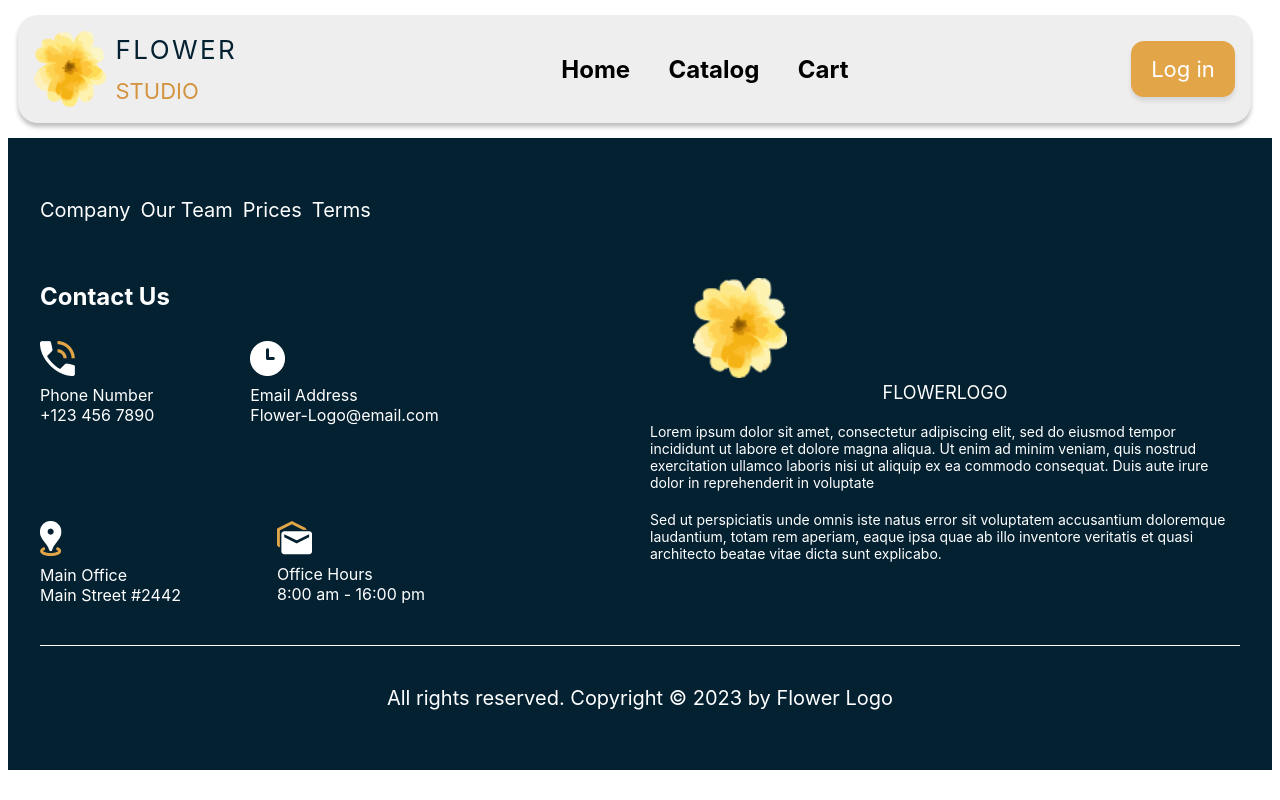
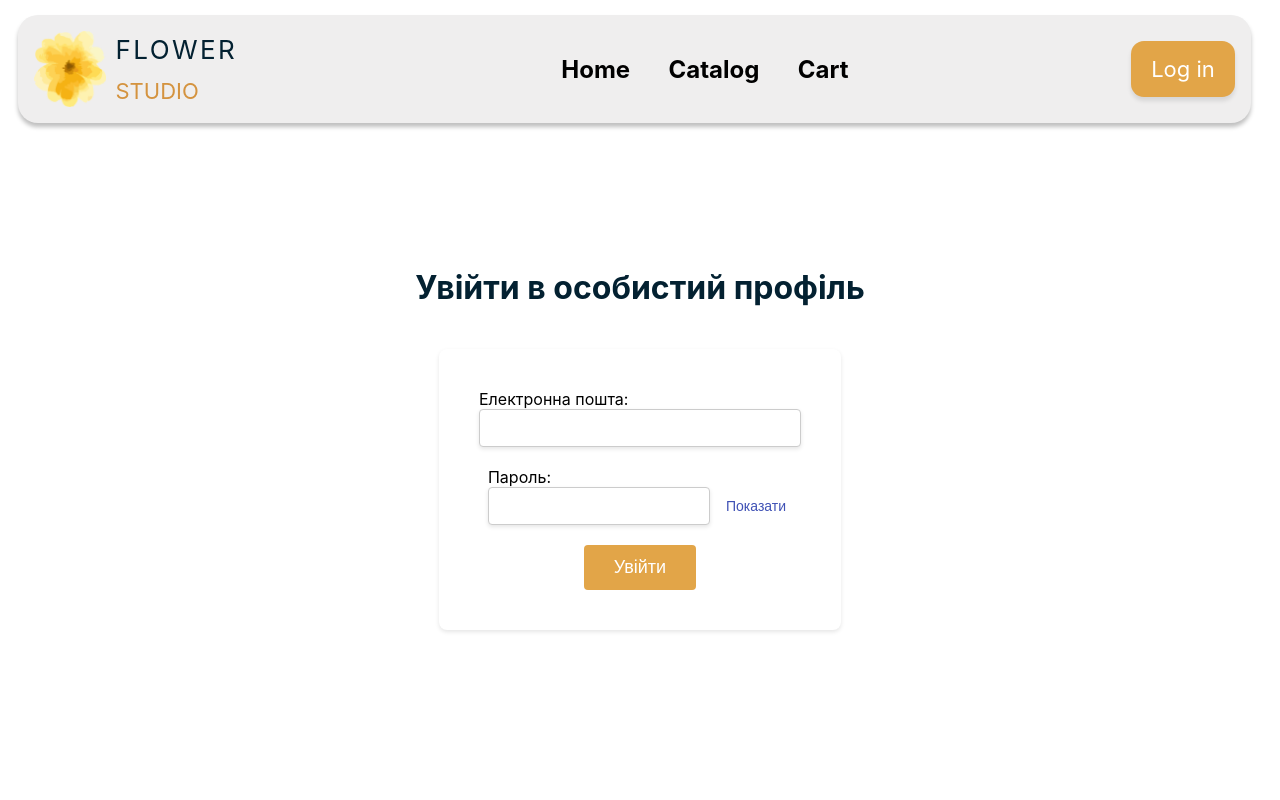
Before and after one commit to Dreamless-Drunks-Team/drunkie-flowers, a React (Create React App) app in the folder my-app/: page /login in a window 1280 px wide. Shown: the top 800 px of the page. Built offline with nearby package versions, Linux system fonts and the light colour scheme.

Commit message:
Add axios and style for registration for and login forms

```diff
--- a/my-app/package.json
+++ b/my-app/package.json
@@ -6,6 +6,7 @@
     "@testing-library/jest-dom": "^5.17.0",
     "@testing-library/react": "^13.4.0",
     "@testing-library/user-event": "^13.5.0",
+    "axios": "^1.7.2",
     "react": "^18.3.1",
     "react-dom": "^18.3.1",
     "react-scripts": "5.0.1",
--- a/my-app/src/App.js
+++ b/my-app/src/App.js
@@ -1,8 +1,8 @@
 import { BrowserRouter, Route, Routes } from "react-router-dom";
 import Footer from "./components/Footer/Footer";
 import Header from "./components/Header/Header";
-// import LoginForm from "./page/Login/LoginForm";
-// import RegistrationForm from "./page/Registration/RegistrationForm";
+import LoginForm from "./page/Login/LoginForm";
+import RegistrationForm from "./page/Registration/RegistrationForm";
 import Home from "./page/Home/Home"
 
 function App() {
@@ -11,8 +11,8 @@ function App() {
       <Header />
       <Routes>
         <Route path="/" element={<Home />} />
-        {/* <Route path="/login" element={<LoginForm />} /> */}
-        {/* <Route path="/register" element={<RegistrationForm />} /> */}
+        <Route path="/login" element={<LoginForm />} />
+        <Route path="/register" element={<RegistrationForm />} />
       </Routes>
       <Footer />
     </BrowserRouter>
--- a/my-app/src/page/Login/LoginForm.jsx
+++ b/my-app/src/page/Login/LoginForm.jsx
@@ -1,16 +1,15 @@
 import React, { useState, useContext } from "react";
 import axios from "axios";
-import { AuthContext } from "./../../jwt/AuthContext.jsx";
-
-import "./Login.scss";
+// import { AuthContext } from "./../../jwt/AuthContext.jsx";
+import "./LoginForm.scss";
 import { Navigate } from "react-router-dom";
 
-const Login = () => {
+const LoginForm = () => {
     const [email, setEmail] = useState("");
     const [password, setPassword] = useState("");
     const [showPassword, setShowPassword] = useState(false);
 
-    const { updateToken } = useContext(AuthContext);
+    // const { updateToken } = useContext(AuthContext);
     const [redirectToHome, setRedirectToHome] = useState(false);
 
     const handleShowPasswordToggle = () => {
@@ -20,17 +19,17 @@ const Login = () => {
     const handleSubmit = (e) => {
         e.preventDefault();
 
-        axios
-            .post("http://localhost:8080/api/login", {
-                email: email,
-                password: password,
-            })
-            .then((res) => {
-                console.log(res.data);
-                updateToken(res.data.token);
-                setRedirectToHome(true);
-            })
-            .catch((err) => console.error(err));
+        // axios
+        //     .post("http://localhost:8080/api/login", {
+        //         email: email,
+        //         password: password,
+        //     })
+        //     .then((res) => {
+        //         console.log(res.data);
+        //         updateToken(res.data.token);
+        //         setRedirectToHome(true);
+        //     })
+        //     .catch((err) => console.error(err));
     };
 
     if (redirectToHome) {
@@ -78,4 +77,4 @@ const Login = () => {
     );
 };
 
-export default Login;
+export default LoginForm;
--- a/my-app/src/page/Login/LoginForm.scss
+++ b/my-app/src/page/Login/LoginForm.scss
@@ -0,0 +1,84 @@
+.login-form {
+    display: flex;
+    flex-direction: column;
+    align-items: center;
+    justify-content: center;
+    background-color: #ffffff;
+    border-radius: 8px;
+    box-shadow: 0 2px 4px rgba(0, 0, 0, 0.1);
+    padding: 40px;
+    margin-top: 20px; // Додали відступ зверху
+
+    .form-group {
+      display: flex;
+      flex-direction: column;
+      margin-bottom: 20px;
+
+      .label {
+        font-size: 16px;
+        font-weight: bold;
+        margin-bottom: 8px;
+      }
+
+      .input-field {
+        width: 300px;
+        padding: 10px;
+        border-radius: 4px;
+        border: 1px solid #cccccc;
+        font-size: 14px;
+        box-shadow: 0 2px 4px rgba(0, 0, 0, 0.1); // Додали тінь
+      }
+
+      .password-input {
+        display: flex;
+        align-items: center;
+        justify-content: space-between; // Розміщуємо елементи по краях
+
+        .input-field {
+          width: 200px; // Зменшуємо ширину поля вводу
+          margin-right: 10px; // Додали відступ зправа
+        }
+
+        .show-password-btn {
+          background-color: transparent; // Зробили фон прозорим
+          border: none; // Видалили границю
+          color: #3f51b5; // Змінили колір тексту
+          font-size: 14px;
+          cursor: pointer;
+          transition: color 0.3s;
+
+          &:hover {
+            color: #2c3e99; // Зміна кольору при наведенні
+          }
+        }
+      }
+    }
+
+    .login-btn {
+      background-color: #e2a548;
+      color: #ffffff;
+      padding: 12px 30px; // Збільшили висоту та ширину кнопки
+      border-radius: 4px;
+      border: none;
+      font-size: 18px; // Збільшили розмір шрифту
+      cursor: pointer;
+      transition: background-color 0.3s;
+
+      &:hover {
+        background-color: rgb(229, 200, 12);
+      }
+    }
+  }
+
+  .login-page {
+    display: flex;
+    flex-direction: column;
+    align-items: center;
+    justify-content: center;
+    height: 100vh;
+    margin-top: -100px;
+
+    h1 {
+      color: #032131; // Змінили колір слова "Логін"
+    }
+  }
--- a/my-app/src/page/Registration/RegistrationForm.jsx
+++ b/my-app/src/page/Registration/RegistrationForm.jsx
@@ -1,10 +1,9 @@
 import React, { useState } from "react";
 import axios from "axios";
-
-import "./Registration.scss";
+import "./RegistrationForm.scss";
 import { Navigate } from "react-router-dom";
 
-const Registration = () => {
+const RegistrationForm = () => {
     const [name, setName] = useState("");
     const [surname, setSurname] = useState("");
     const [email, setEmail] = useState("");
@@ -22,15 +21,15 @@ const Registration = () => {
             return;
         }
 
-        axios
-            .post("http://localhost:8080/api/register", {
-                name: name,
-                surname: surname,
-                email: email,
-                password: password,
-            })
-            .then(() => setRedirectToHome(true))
-            .catch((err) => console.error(err));
+        // axios
+        //     .post("http://localhost:8080/api/register", {
+        //         name: name,
+        //         surname: surname,
+        //         email: email,
+        //         password: password,
+        //     })
+        //     .then(() => setRedirectToHome(true))
+        //     .catch((err) => console.error(err));
     };
 
     if (redirectToHome) {
@@ -114,4 +113,4 @@ const Registration = () => {
     );
 };
 
-export default Registration;
+export default RegistrationForm;
--- a/my-app/src/page/Registration/RegistrationForm.scss
+++ b/my-app/src/page/Registration/RegistrationForm.scss
@@ -0,0 +1,96 @@
+.registration-form {
+    display: flex;
+    flex-direction: column;
+    align-items: center;
+    justify-content: center;
+    background-color: #ffffff;
+    border-radius: 8px;
+    box-shadow: 0 2px 4px rgba(0, 0, 0, 0.1);
+    padding: 50px;
+    width: 300px;
+
+    .form-group {
+      display: flex;
+      flex-direction: column;
+      margin-bottom: 20px;
+
+      .registration-label {
+        font-size: 16px;
+        font-weight: bold;
+        margin-bottom: 8px;
+        color: #000000; /* Білий колір тексту */
+      }
+
+      .registration-input {
+        width: 100%;
+        padding: 12px;
+        border-radius: 4px;
+        border: 1px solid #cccccc;
+        font-size: 14px;
+        box-shadow: 0 2px 4px rgba(0, 0, 0, 0.1);
+      }
+    }
+
+    .registration-button {
+      background-color: #e2a548;
+      color: #ffffff;
+      padding: 12px 30px;
+      border-radius: 4px;
+      border: none;
+      font-size: 18px;
+      cursor: pointer;
+      transition: background-color 0.3s;
+
+      &:hover {
+        background-color: rgb(229, 200, 12);
+      }
+    }
+  }
+
+  .registration-page {
+    display: flex;
+    flex-direction: column;
+    align-items: center;
+    justify-content: center;
+    height: 100vh;
+    margin-top: 40px;
+
+    h1 {
+      color: #032131; /* Білий колір тексту */
+    }
+  }
+
+  .registration-input {
+    width: 100%;
+  }
+
+  .modal {
+    position: fixed;
+    top: 100px;
+    left: 35px;
+    background: linear-gradient(to bottom, #ff5252, #ff4081);
+    color: #ffffff;
+    padding: 10px;
+    border-radius: 4px;
+    box-shadow: 0 2px 4px rgba(0, 0, 0, 0.2);
+  }
+
+  .modal-content {
+    display: flex;
+    align-items: center;
+  }
+
+  .close {
+    margin-left: auto;
+    cursor: pointer;
+    font-size: 20px;
+  }
+
+  .close:hover {
+    transform: scale(1.5);
+  }
+
+  .modal-header {
+    display: flex;
+    justify-content: flex-end;
+  }
```
Also changed, not shown: 1 other file (tests, documents, lock files or other folders).
